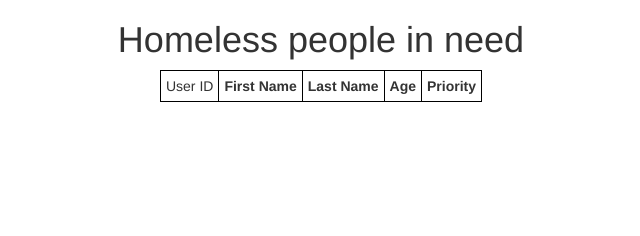
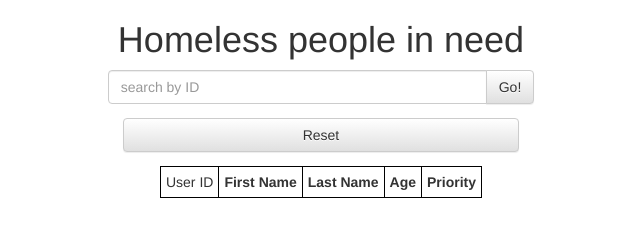
Before and after one commit to Mechasparrow/globalhack-moral-homelessness, a website: page public/board.html in a window 1280 px wide. Shown: the whole page, without its empty margins (319-959 px from the left). Drawn offline with nearby package versions, Linux system fonts and the light colour scheme; no server answers.

Commit message:
added reset button and filter searchbar

```diff
--- a/public/board.html
+++ b/public/board.html
@@ -1,14 +1,15 @@
 <!DOCTYPE html>
 <html lang="en">
+
 <head>
     <meta charset="utf-8">
     <meta http-equiv="X-UA-Compatible" content="IE=edge">
     <meta name="viewport" content="width=device-width, initial-scale=1">
     <!-- The above 3 meta tags *must* come first in the head; any other head content must come *after* these tags -->
-    <title>Bootstrap 101 Template</title>
+    <title>Homeless people list</title>
 
 
-    <script src = "https://code.jquery.com/jquery-3.1.1.min.js"></script>
+    <script src="https://code.jquery.com/jquery-3.1.1.min.js"></script>
 
     <!-- Bootstrap -->
     <!-- Latest compiled and minified CSS -->
@@ -20,23 +21,42 @@
     <!-- Latest compiled and minified JavaScript -->
     <script src="https://maxcdn.bootstrapcdn.com/bootstrap/3.3.7/js/bootstrap.min.js" integrity="sha384-Tc5IQib027qvyjSMfHjOMaLkfuWVxZxUPnCJA7l2mCWNIpG9mGCD8wGNIcPD7Txa" crossorigin="anonymous"></script>
 
-    <link rel = "stylesheet" href = "css/style.css"></link>
+    <link rel="stylesheet" href="css/style.css"></link>
     <!-- HTML5 shim and Respond.js for IE8 support of HTML5 elements and media queries -->
     <!-- WARNING: Respond.js doesn't work if you view the page via file:// -->
     <!--[if lt IE 9]>
       <script src="https://oss.maxcdn.com/html5shiv/3.7.3/html5shiv.min.js"></script>
       <script src="https://oss.maxcdn.com/respond/1.4.2/respond.min.js"></script>
     <![endif]-->
-    <script src = "./script.js"></script>
+    <script src="./script.js"></script>
 
 </head>
+
 <body>
-    <div class = "container-fluid">
-      <h1 class = "text-center">Homeless people in need</h1>
+    <div class="container-fluid">
+        <h1 class="text-center">Homeless people in need</h1>
 
-        <div class = "row" id = "homeless_data">
-          <table id = "homeless_data_table">
-            <tr class = "header_row">
+        <div class="search-bar row">
+            <form class="input-group col-md-offset-4 col-md-4">
+                <input id = "input-search" type="text" placeholder="search by ID" class="form-control" name="filter"></input>
+                <span class="input-group-btn">
+                  <button onclick = "filterList()" class="btn btn-default" type="button">Go!</button>
+                </span>
+            </form>
+
+        </div>
+
+        <div class="reset-button row">
+            <div class="col-md-4 col-md-offset-4">
+                <button onclick = "reset()" class="btn btn-default btn-block">Reset</button>
+            </div>
+        </div>
+
+        <div class="row" id="homeless_data">
+
+
+            <table id="homeless_data_table">
+                <tr class="header_row">
                     <td>User ID</td>
                     <th>First Name</th>
                     <th>Last Name </th>
@@ -49,4 +69,5 @@
     </div>
     </div>
 </body>
+
 </html>
--- a/public/css/style.css
+++ b/public/css/style.css
@@ -7,6 +7,10 @@ table {
   margin:auto;
 }
 
+.search-bar, .reset-button {
+  margin-bottom: 1em;
+}
+
 #homeless_data {
   margin-left: auto;
   margin-right: auto;
--- a/public/script.js
+++ b/public/script.js
@@ -11,7 +11,7 @@ function getMoraldata(){
 
     for (var i = 0; i < data.length; i ++){
 
-      var tablerow = $("<tr></tr>");
+      var tablerow = $("<tr class = 'tabledata'></tr>");
 
       tablerow.append('<td>' + data[i].UserID + '</td>')
       tablerow.append('<td>' + data[i].First_Name +'</td>');
@@ -29,3 +29,35 @@ function getMoraldata(){
     }
   });
 }
+
+function reset() {
+  location.reload();
+}
+
+function filterList() {
+  var searchbar = $("#input-search")
+  var tabledata = $(".tabledata");
+  tabledata.remove();
+
+  $.getJSON("/clientdata", function (data) {
+    for (var i = 0; i < data.length; i ++){
+      if (data[i].UserID == searchbar.val()){
+        var tablerow = $("<tr class = 'tabledata'></tr>");
+
+        tablerow.append('<td>' + data[i].UserID + '</td>')
+        tablerow.append('<td>' + data[i].First_Name +'</td>');
+        tablerow.append('<td>' + data[i].Last_Name +'</td>');
+
+        if (data[i].age != null){
+          tablerow.append('<td>' + data[i].age + '</td>');
+        }else {
+          tablerow.append('<td>' + 'N/A' + '</td>');
+        }
+
+        tablerow.append('<td>' + data[i].priority + '</td>');
+
+        $("#homeless_data_table").append(tablerow);
+      }
+    }
+  });
+}
```
Lines whose indentation alone changed are shown as unchanged.
